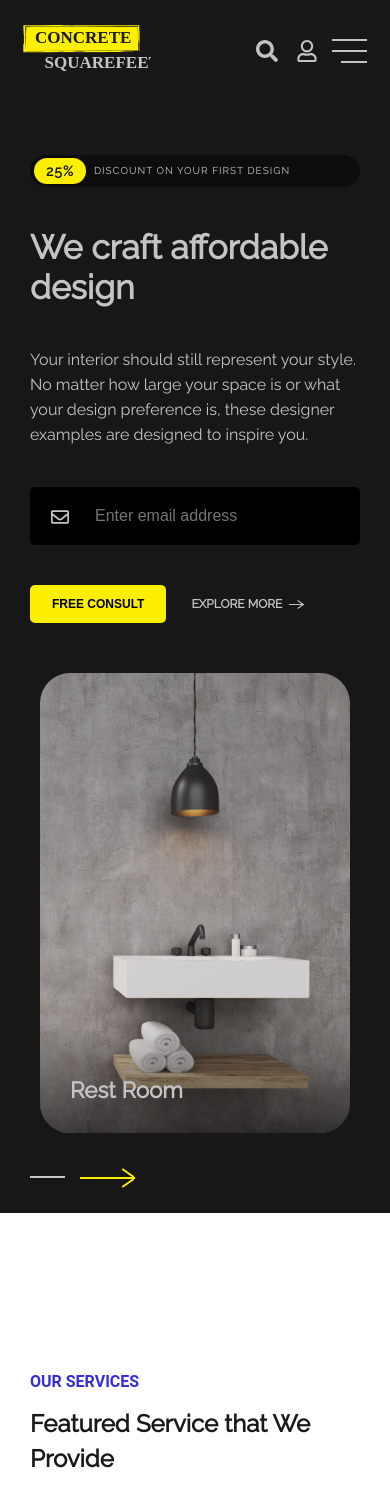
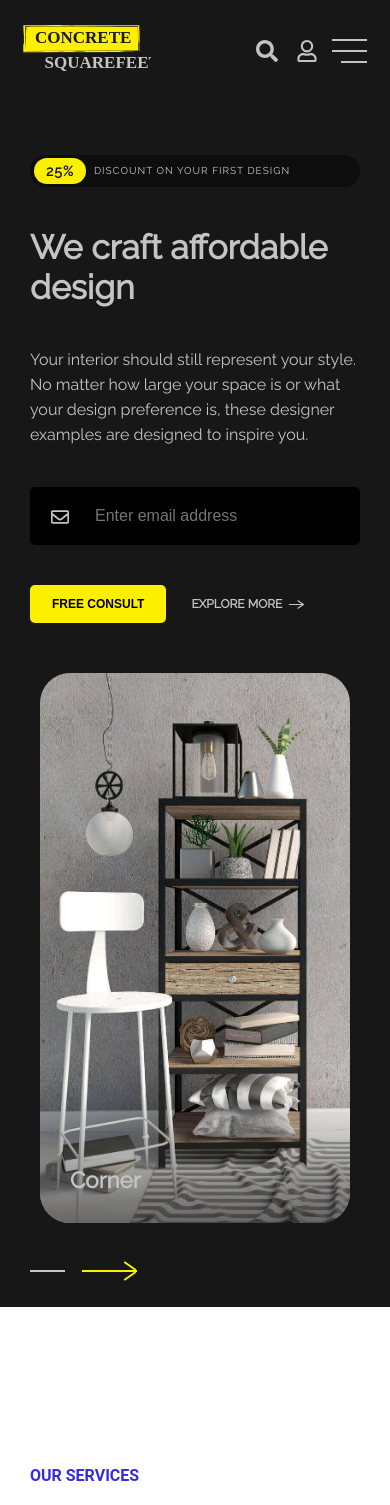
Before and after one commit to naveenkash/Interior, a React (Create React App) app: page / in a window 390 px wide. Shown: the top 1505 px of the page. Built offline with nearby package versions, Linux system fonts and the light colour scheme.

Commit message:
ADD slick-slider in header

```diff
--- a/package.json
+++ b/package.json
@@ -5,7 +5,9 @@
   "dependencies": {
     "react": "^16.9.0",
     "react-dom": "^16.9.0",
-    "react-scripts": "3.1.1"
+    "react-scripts": "3.1.1",
+    "react-slick": "^0.25.2",
+    "slick-carousel": "^1.8.1"
   },
   "scripts": {
     "start": "react-scripts start",
--- a/src/components/header/slider.js
+++ b/src/components/header/slider.js
@@ -1,279 +1,157 @@
-import React, {
-    Component
-} from 'react'
-import '../../style/slider.css'
-import slide1 from '../../assets/slide1.png';
-import slide2 from '../../assets/slide2.png';
-import slide3 from '../../assets/slide3.png';
+import React, { Component } from "react";
+import "../../style/slider.css";
+import slide1 from "../../assets/slide1.png";
+import slide2 from "../../assets/slide2.png";
+import slide3 from "../../assets/slide3.png";
+import Slider from "react-slick";
+import "slick-carousel/slick/slick.css";
+import "slick-carousel/slick/slick-theme.css";
+import "../../style/slider.css";
 export class slider extends Component {
   constructor(props) {
-        super(props)
-        this.slider = React.createRef();
+    super(props);
     this.state = {
-            animatedScroll:false,
-            left: 0,
-            percent: true,
-            rightpercent: false,
-            slides: [{
+      slides: [
+        {
           src: slide1,
           name: "Corner",
-                    id: Math.random().toString(36).substring(2, 15) + Math.random().toString(36).substring(2, 15)
+          id:
+            Math.random()
+              .toString(36)
+              .substring(2, 15) +
+            Math.random()
+              .toString(36)
+              .substring(2, 15)
         },
         {
           src: slide2,
           name: "Rest Room",
-                    id: Math.random().toString(36).substring(2, 15) + Math.random().toString(36).substring(2, 15)
+          id:
+            Math.random()
+              .toString(36)
+              .substring(2, 15) +
+            Math.random()
+              .toString(36)
+              .substring(2, 15)
         },
         {
           src: slide3,
           name: "Living Room",
-                    id: Math.random().toString(36).substring(2, 15) + Math.random().toString(36).substring(2, 15)
+          id:
+            Math.random()
+              .toString(36)
+              .substring(2, 15) +
+            Math.random()
+              .toString(36)
+              .substring(2, 15)
         },
         {
           src: slide1,
           name: "Corner",
-                    id: Math.random().toString(36).substring(2, 15) + Math.random().toString(36).substring(2, 15)
+          id:
+            Math.random()
+              .toString(36)
+              .substring(2, 15) +
+            Math.random()
+              .toString(36)
+              .substring(2, 15)
         },
         {
           src: slide2,
           name: " Rest Room",
-                    id: Math.random().toString(36).substring(2, 15) + Math.random().toString(36).substring(2, 15)
+          id:
+            Math.random()
+              .toString(36)
+              .substring(2, 15) +
+            Math.random()
+              .toString(36)
+              .substring(2, 15)
         },
         {
           src: slide3,
           name: "Living Room",
-                    id: Math.random().toString(36).substring(2, 15) + Math.random().toString(36).substring(2, 15)
+          id:
+            Math.random()
+              .toString(36)
+              .substring(2, 15) +
+            Math.random()
+              .toString(36)
+              .substring(2, 15)
         }
       ]
+    };
   }
-        this.isDown = false;
-        this.startX = 0;
-        this.scrollLeft = 0;
-        this.slider = React.createRef();
-        this.slide = React.createRef();
-        this.p = 0;
-        this.el = 0;
+  next = () => {
+    this.slider.slickNext();
+  };
+  previous = () => {
+    this.slider.slickPrev();
+  };
+  render() {
+    var settings = {
+      infinite: true,
+      speed: 500,
+      dots:false,
+      slidesToShow: 3,
+      slidesToScroll: 1,
+      arrows: false,
+      mobileFirst: true,
+      responsive: [
+        {
+          breakpoint: 1250,
+          settings: {
+            slidesToShow: 2,
+            slidesToScroll: 2,
+            infinite: true,
           }
-    // onMouseDown = (e) => {
-    //     e.persist();
-    //     this.isDown = true;
-    //     console.log(e);
-    //     this.startX = e.pageX - this.slider.current.offsetLeft;
-    //     this.scrollLeft = this.slider.current.scrollLeft;
-    //     this.slider.current.style.cursor = 'grabbing';
-    //     console.log('mouse down ', e.pageX - this.slider.current.offsetLeft, this.slider.current.scrollLeft);
-    // }
-    // onMouseLeave = () => {
-    //     this.isDown = false;
-    // }
-    // onMouseUp = () => {
-    //     this.isDown = false;
-    //     this.slider.current.style.cursor = 'pointer';
-    // }
-
-    // onMouseMove = (e) => {
-    //     if (!this.isDown) {
-    //         return;
-    //     }
-    //     e.preventDefault();
-    //     var x = e.pageX - this.slider.current.offsetLeft;
-    //     var walk = x - this.startX;
-    //     this.startX = x;
-    //     var z = walk;
-    //     var finalValue = this.state.left + z;
-    //     finalValue = Math.floor(finalValue * 100) / 100;
-    //     this.setState({
-    //         left: finalValue
-    //     }, () => {});
-    //     this.setState({
-    //         percent: false
-    //     })
-    // }
-
-    goLeft = () => {
-        var slide_width = this.slide.current.clientWidth;
-        var copyArrayPop = [...this.state.slides];
-        copyArrayPop.pop();
-        var finalArrayPop = [this.state.slides[5], ...copyArrayPop]
-        this.setState(
+        },
         {
-            slides: finalArrayPop,
-            left: -this.state.width,
-            animatedScroll:false
+          breakpoint: 767,
+          settings: {
+            slidesToShow: 2,
+            slidesToScroll: 1,
+            infinite: true,
+          }
         },
-          () => {
-              setTimeout(() => {
-                     var newAnimatedScroll = slide_width
-                     console.log(newAnimatedScroll);
-
-              this.setState({
-                  left: 0,
-                  animatedScroll:true
-                });
-              }, 200);
-          }
-        );
-
-    }
-    goRight = () => {
-            var slide_width = this.slide.current.clientWidth;
-            var copyArrayShift = [...this.state.slides];
-            copyArrayShift.shift();
-            var finalArrayShift = [...copyArrayShift, this.state.slides[0]]
-            this.setState(
         {
-                slides: finalArrayShift,
-                left: 0,
-                animatedScroll:false
-              },
-              () => {
-                  setTimeout(() => {
-                         var newAnimatedScroll = slide_width
-                         console.log(newAnimatedScroll);
-
-                  this.setState({
-                      left: -this.state.width,
-                      animatedScroll:true
-                    });
-                  }, 200);
-              }
-            );
-        }
-
-        // mouseMove = () => {
-        //     if (this.state.left > 0) {
-        //         this.setState({
-        //             left: 0
-        //         });
-        //         return
-        //     } else if (this.state.left < -981) {
-        //         this.setState({
-        //             left: -981
-        //         });
-        //         return
-        //     }
-        //     return {
-        //         transform: `translatex(${this.state.left}px)`
-        //     }
-        // }
-        goLeftPixel = () => {
-            if (this.state.animatedScroll) {
-                return {
-                transition: 'all 0.3s',
-                transform: `translatex(${this.state.left}px)`,
-            }
-            }else{
-                return {
-                    transition: 'none',
-                    transform: `translatex(${this.state.left}px)`,
+            breakpoint: 500,
+            settings: {
+              slidesToShow: 1,
+              slidesToScroll: 1,
+              infinite: true,
             }
           }
-        }
-        setLi=()=>{
-return{
-    width:this.state.width
-}
-        }
-        componentDidMount(){
-            window.addEventListener("resize", () => {
-                console.log("window resize");
-
-            var slideeWidth = this.slider.current.clientWidth;
-            if (window.innerWidth < 480) {
-              slideeWidth = this.slider.current.clientWidth / 1;
-              // return
-            } else if (window.innerWidth < 1200) {
-              slideeWidth = this.slider.current.clientWidth / 2;
-              console.log(slideeWidth);
-              // return
-            } else {
-              slideeWidth = this.slider.current.clientWidth / 3;
-            }
-            console.log({ width: this.state.width });
-            this.setState({ width: slideeWidth ,left:-(slideeWidth)});
-            if (window.innerWidth<1200) {
-                this.marginPlusWidth = this.state.width + 15*2;
-            }
-            if (window.innerWidth>1200) {
-
-            this.marginPlusWidth = this.state.width + 25*2;
-            }
-          });
-
-          var slideeWidth = this.slider.current.clientWidth;
-          if (window.innerWidth < 480) {
-            slideeWidth = this.slider.current.clientWidth / 1;
-            // return
-          } else if (window.innerWidth < 1200) {
-            slideeWidth = this.slider.current.clientWidth / 2;
-            console.log(slideeWidth);
-          } else {
-            slideeWidth = this.slider.current.clientWidth / 3;
-          }
-          this.setState({ width: slideeWidth }, () => {
-            this.setState({ left: -(this.state.width) });
-            console.log(this.state.scroll);
-
-            console.log({ width: this.state.width });
-            this.setLi();
-          });
-        }
-
-
-        render() {
-
-
-            return ( <div className = "slider" >
-                <div ref={this.slider} className = "slider-wrapper" >
+      ]
+    };
+    return (
+      <div className="slider">
+        <Slider ref={c => (this.slider = c)} {...settings}>
+          {this.state.slides.map(slide => (
+            <div key={slide.id} className="slide">
+              <img src={slide.src} alt="" />
+              <div className="overlay">
+                <h1> {slide.name} </h1>
+              </div>
+            </div>
+          ))}
+        </Slider>
+        <div className="slider-arrows">
+          <div className="arrow-wrapper " onClick={this.previous}>
+            <div className="arrow-left">
+              <div className="arrow-top"> </div>
+              <div className="arrow-bottom"></div>
+            </div>
+          </div>
           <div
-                // onMouseDown = {
-                //     this.onMouseDown
-                // }
-                style = {
-                    this.state.percent ? this.goLeftPixel() : this.mouseMove()
-                }
-                // onMouseUp = {
-                //     this.onMouseUp
-                // }
-                // onMouseLeave = {
-                //     this.onMouseLeave
-                // }
-                // onMouseMove = {
-                //     this.onMouseMove
-                // }
-                ref = {
-                    this.slideContainer
-                }
-                className = "slider-container" > {
-                    this.state.slides.map(slide => ( <div ref = {
-                            this.slide
-                        }
-                        key = {
-                            slide.id
-                        }
-                        className = "slide" style={this.setLi()}>
-                        <img src = {
-                            slide.src
-                        }
-                        alt = "" />
-                        <div className = "overlay" >
-                        <h1> {
-                            slide.name
-                        } </h1> </div> </div>
-                    ))
-                }
-
-                </div> </div> < div className = "slider-arrows" >
-                <div onClick = {
-                    this.goLeft
-                }
-                className = "arrow-wrapper" > < div className = "arrow-left" > < div className = "arrow-top" > </div> <div className="arrow-bottom"></div > </div></div>
-                <div onClick = {
-                    this.goRight
-                }
-                className = "arrow-right" > </div> </div> </div>
-            )
+            className="arrow-wrapper arrow-wrapper-right"
+            onClick={this.next}
+          >
+            <div className="arrow-right"></div>
+          </div>
+        </div>
+      </div>
+    );
   }
 }
 
-    export default slider
+export default slider;
--- a/src/style/header.css
+++ b/src/style/header.css
@@ -1,5 +1,4 @@
 .header{
-    min-height: 100vh;
     height: 100vh;
     width: 100%;
     background: #171717;
--- a/src/style/slider.css
+++ b/src/style/slider.css
@@ -104,28 +104,22 @@
     background: #FDEF00;
     transform:rotate(-35deg);
 }
-.slider-container{
-    width: 200%;
-    height: auto;
-    display: flex;
-    align-items: center;
-    justify-content: center;
-    overflow: hidden;
-    pointer-events: all;
-    cursor: pointer;
-    transition: 0.3s;
+.arrow-wrapper-right{
+    width: 57px !important;
+    margin-right: 0 !important;
 }
 .slide{
     width: 33%;
     height: 550px;
-    /* background: firebrick; */
     border-radius: 30px;
-    margin: 0 10px;
     overflow: hidden;
     position: relative;
     scroll-snap-align: start;
 }
+.slick-slide{
 
+    padding: 0 10px;
+}
 .slide img{
     width: 100%;
     height: 100%;
@@ -165,7 +159,7 @@
 }
 @media only screen and (max-width:1600px){
     .slider{
-        width: calc(100% - 560px);
+        width: calc(100% - 45%);
         padding-left: 0;
     }
     .slider-arrows{
@@ -173,37 +167,8 @@
     }
 
 }
-@media only screen and (max-width:1450px){
-    .slide{
-        width: 225px;
-        height: 460px;
-    }
-}
-@media only screen and (max-width:1360px){
-    .slider{
-        width: 60%;
-    }
-}
-@media only screen and (max-width:1200px){
-    .slider-container{
-        width: 300%;
-    }
-    .slide{
-        width: 55%;
-    }
-}
-@media only screen and (max-width:768px){
-
+@media only screen and (max-width:767px){
     .slider{
         width: 100%;
     }
-    .slider-container{
-        width: 300%;
-    }
 }
-@media only screen and (max-width:480px){
-
-    .slider-container{
-        width: 600%;
-    }
- }
```
Also changed, not shown: 1 other file (tests, documents, lock files or other folders). Lines whose indentation alone changed are shown as unchanged.
